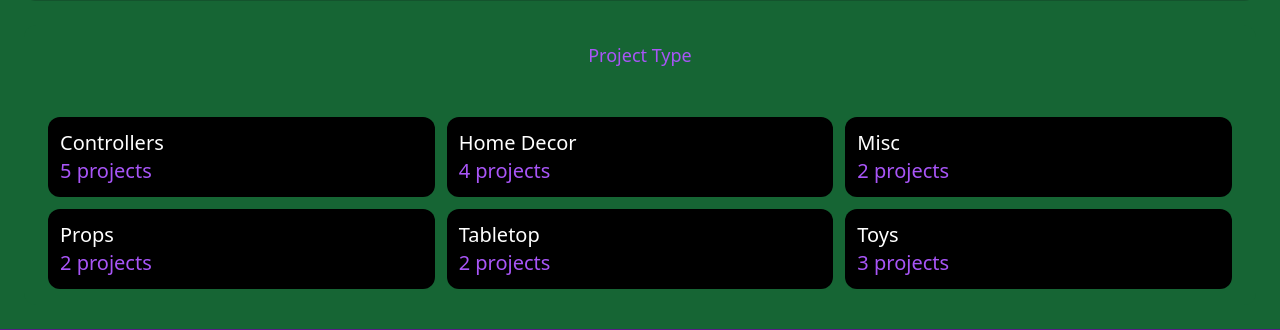
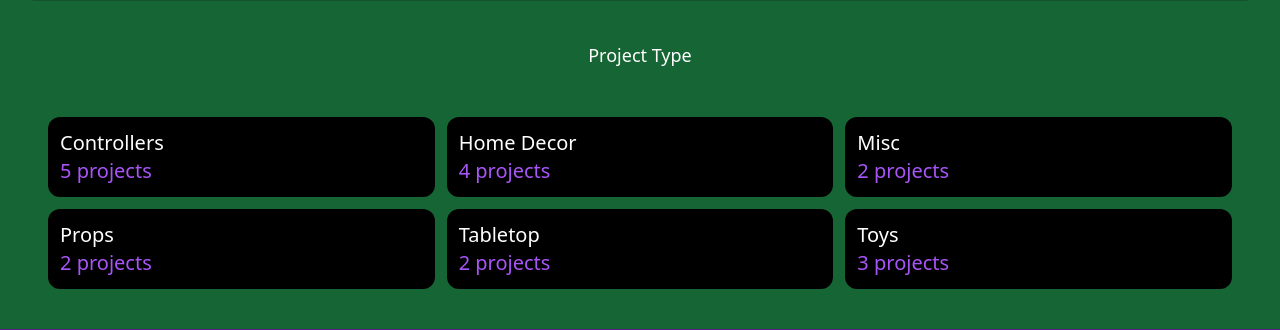
Before and after one commit to enzosupreme/circuitblab2, a Django app: page / in a window 1280 px wide. Shown: the part 606-936 px from the top of the page. Run offline with Django 4.2, Linux system fonts and the light colour scheme; data comes from the database, SQL or seed files in the repository; some libraries are stand-ins or nearby versions.

Commit message:
text-resize

```diff
--- a/core/templates/core/base.html
+++ b/core/templates/core/base.html
@@ -22,7 +22,7 @@
 
         </a>
     </div>
-            <div class="space-x-6">
+            <div class="hidden md:flex space-x-6">
 
 
                 {% if request.user.is_authenicated %}
--- a/core/templates/core/index.html
+++ b/core/templates/core/index.html
@@ -27,7 +27,7 @@
     </div>
 
     <div class="mt-6 px-6 py-4 bg-green-800 rounded-xl">
-        <h2 class="mb-12 text-sm sm:text-md lg:text-lg text-center text-purple-500">Project Type</h2>
+        <h2 class="mb-12 text-sm sm:text-md lg:text-lg text-center text-white hover:text-purple-700">Project Type</h2>
 
         <div class="grid grid-cols-3 gap-3">
             {% for category in categories %}
```
